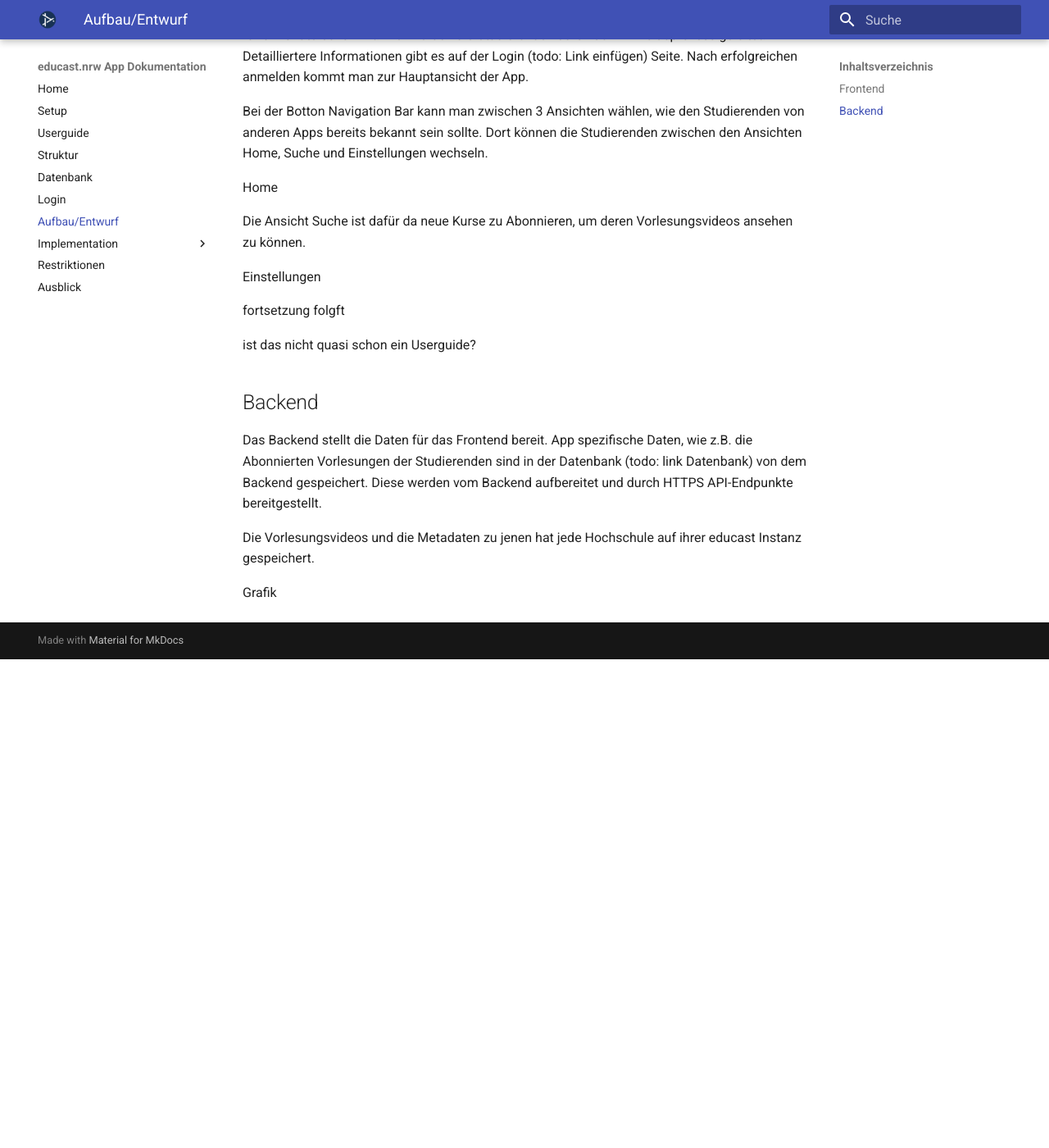
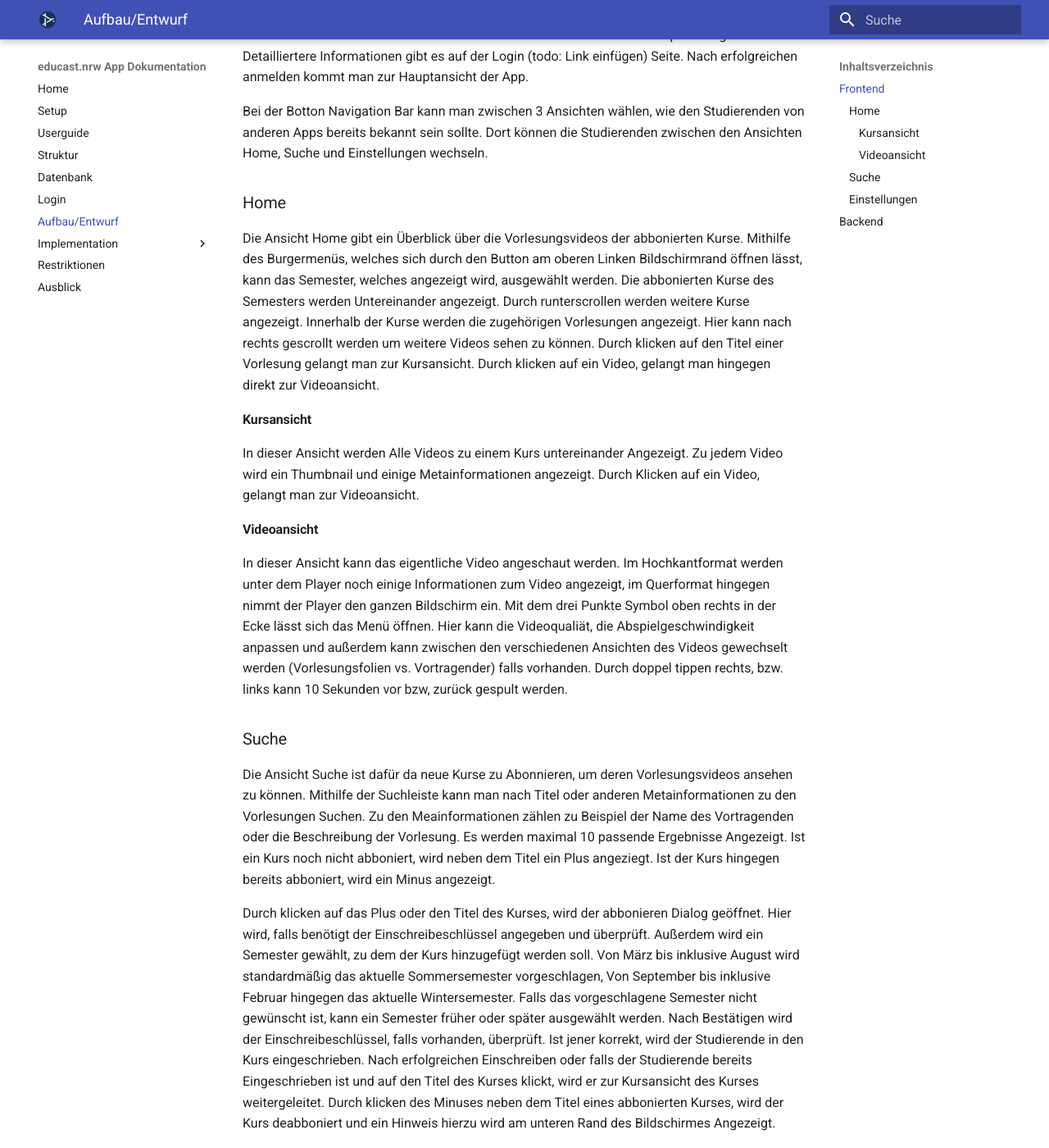
Before and after one commit to educastmobileapp/docs, an MkDocs documentation site: the page built from docs/entwurf.md, in a window 1280 px wide and 1400 px high, scrolled down 2012 px. Shown: the whole window at 82% size. Built offline with MkDocs 1.6.1 and Material for MkDocs 9.7.7, drawn with Linux system fonts in a browser that asks for light colours; before the commit the page ends 2816 px from its top, so only the background shows below that.

Commit message:
entwurf changes

```diff
--- a/docs/entwurf.md
+++ b/docs/entwurf.md
@@ -8,20 +8,31 @@ Damit die Studierenden der App alle Funktionen nutzen können und sich gut zurec
 
 todo: warum läd das Bild nicht?
 
-![](../assets/images/Frontent-Entwurf_Grafik.jpg)
+![](../assets/images/Frontent_Entwurf_Grafik.jpg)
 *App Ansichten und Navigationspfade*
 
 Bevor man auf die eigentliche App zugreifen kann, muss man sich auf der Login Seite anmelden. Diese wird automatisch geöffnet, falls man kein gültiges Token hat, welches man nach anmelden für 6 Monate bekommt. Hier werden die Studierenden durch den Anmeldeprozess geleitet. Detailliertere Informationen gibt es auf der Login (todo: Link einfügen) Seite. Nach erfolgreichen anmelden kommt man zur Hauptansicht der App.
 
 Bei der Botton Navigation Bar kann man zwischen 3 Ansichten wählen, wie den Studierenden von anderen Apps bereits bekannt sein sollte. Dort können die Studierenden zwischen den Ansichten Home, Suche und Einstellungen wechseln.
 
-Home
+### Home
+Die Ansicht Home gibt ein Überblick über die Vorlesungsvideos der abbonierten Kurse. Mithilfe des Burgermenüs, welches sich durch den Button am oberen Linken Bildschirmrand öffnen lässt, kann das Semester, welches angezeigt wird, ausgewählt werden. Die abbonierten Kurse des Semesters werden Untereinander angezeigt. Durch runterscrollen werden weitere Kurse angezeigt. Innerhalb der Kurse werden die zugehörigen Vorlesungen angezeigt. Hier kann nach rechts gescrollt werden um weitere Videos sehen zu können. Durch klicken auf den Titel einer Vorlesung gelangt man zur Kursansicht. Durch klicken auf ein Video, gelangt man hingegen direkt zur Videoansicht.
 
-Die Ansicht Suche ist dafür da neue Kurse zu Abonnieren, um deren Vorlesungsvideos ansehen zu können.
+#### Kursansicht
+In dieser Ansicht werden Alle Videos zu einem Kurs untereinander Angezeigt. Zu jedem Video wird ein Thumbnail und einige Metainformationen angezeigt. Durch Klicken auf ein Video, gelangt man zur Videoansicht.
 
-Einstellungen
+#### Videoansicht
+In dieser Ansicht kann das eigentliche Video angeschaut werden. Im Hochkantformat werden unter dem Player noch einige Informationen zum Video angezeigt, im Querformat hingegen nimmt der Player den ganzen Bildschirm ein. Mit dem drei Punkte Symbol oben rechts in der Ecke lässt sich das Menü öffnen. Hier kann die Videoqualiät, die Abspielgeschwindigkeit anpassen und außerdem kann zwischen den verschiedenen Ansichten des Videos gewechselt werden (Vorlesungsfolien vs. Vortragender) falls vorhanden. Durch doppel tippen rechts, bzw. links kann 10 Sekunden vor bzw, zurück gespult werden.
 
-fortsetzung folgft
+### Suche
+
+Die Ansicht Suche ist dafür da neue Kurse zu Abonnieren, um deren Vorlesungsvideos ansehen zu können. Mithilfe der Suchleiste kann man nach Titel oder anderen Metainformationen zu den Vorlesungen Suchen. Zu den Meainformationen zählen zu Beispiel der Name des Vortragenden oder die Beschreibung der Vorlesung. Es werden maximal 10 passende Ergebnisse Angezeigt. Ist ein Kurs noch nicht abboniert, wird neben dem Titel ein Plus angeziegt. Ist der Kurs hingegen bereits abboniert, wird ein Minus angezeigt.
+
+Durch klicken auf das Plus oder den Titel des Kurses, wird der abbonieren Dialog geöffnet. Hier wird, falls benötigt der Einschreibeschlüssel angegeben und überprüft. Außerdem wird ein Semester gewählt, zu dem der Kurs hinzugefügt werden soll. Von März bis inklusive August wird standardmäßig das aktuelle Sommersemester vorgeschlagen, Von September bis inklusive Februar hingegen das aktuelle Wintersemester. Falls das vorgeschlagene Semester nicht gewünscht ist, kann ein Semester früher oder später ausgewählt werden. Nach Bestätigen wird der Einschreibeschlüssel, falls vorhanden, überprüft. Ist jener korrekt, wird der Studierende in den Kurs eingeschrieben. Nach erfolgreichen Einschreiben oder falls der Studierende bereits Eingeschrieben ist und auf den Titel des Kurses klickt, wird er zur Kursansicht des Kurses weitergeleitet. Durch klicken des Minuses neben dem Titel eines abbonierten Kurses, wird der Kurs deabboniert und ein Hinweis hierzu wird am unteren Rand des Bildschirmes Angezeigt.
+
+### Einstellungen
+
+fortsetzung folgt
 
 ist das nicht quasi schon ein Userguide?
 
```
Also changed, not shown: docs/assets/images/Frontent_Entwurf_Grafik.jpg (renamed from docs/assets/images/Frontent-Entwurf_Grafik.jpg), docs/assets/images/Server_Struktur.jpg (added).
